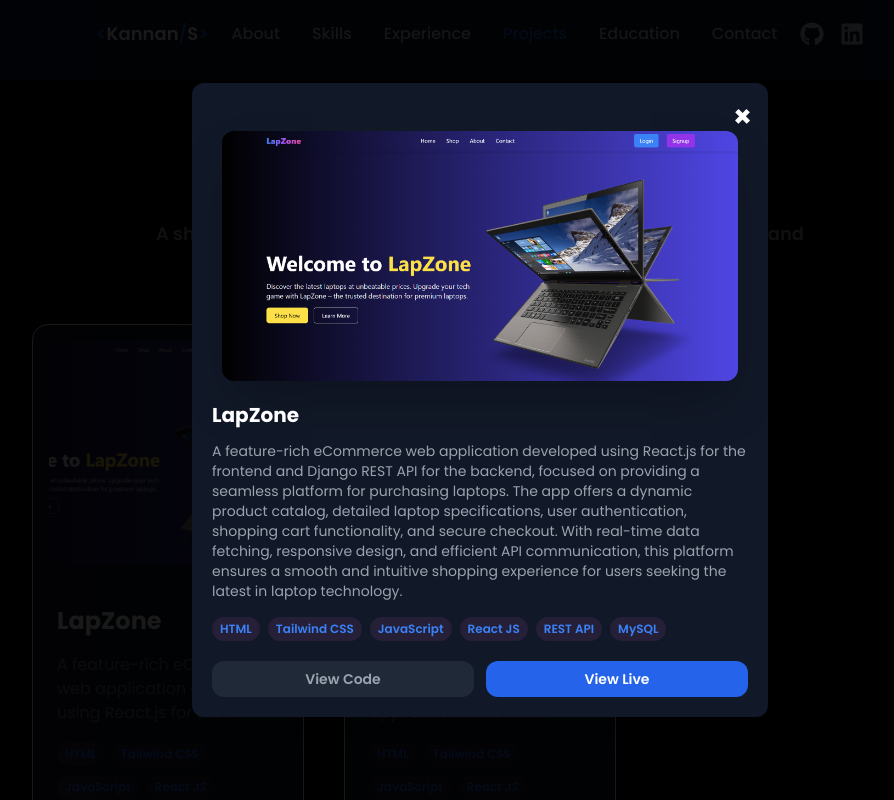
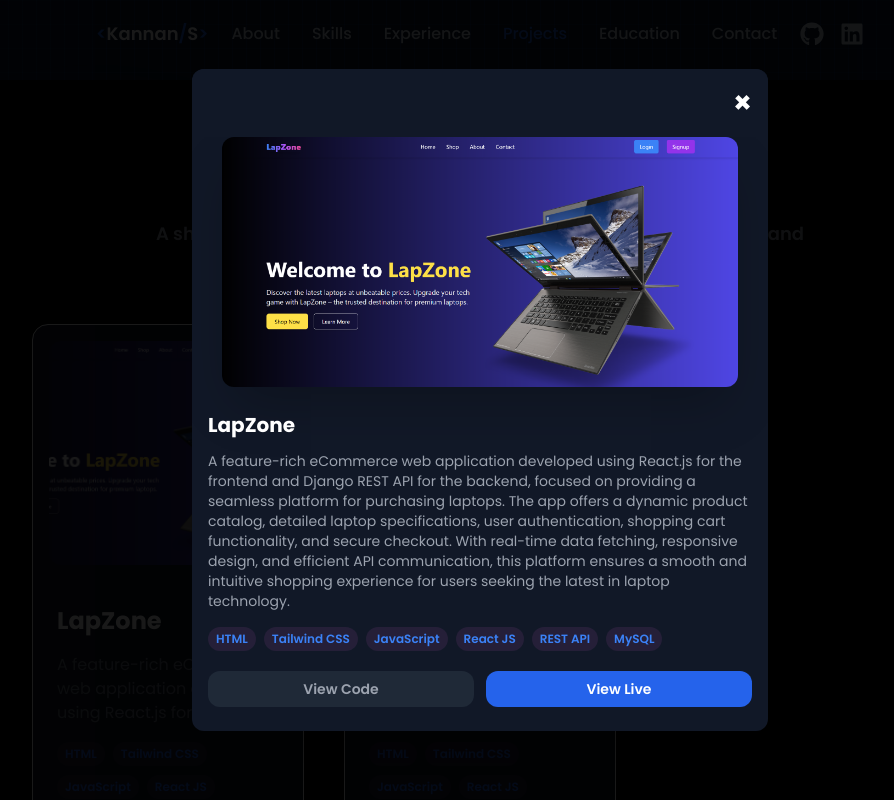
Before and after one commit to kannansk0512/KannanS-Portfolio, a React (Vite) app: page /work in a window 1280 px wide. Both pictures are taken after a click on the element 328 px from the left and 602 px from the top of the page. Shown: the top 800 px of the page, without its empty margins (160-1054 px from the left). Built offline with nearby package versions, Linux system fonts and the light colour scheme.

Commit message:
updation3

```diff
--- a/src/components/Work/Work.jsx
+++ b/src/components/Work/Work.jsx
@@ -89,25 +89,28 @@ const Work = () => {
 
       {/* Modal for Project Details */}
       {selectedProject && (
-        <div className="fixed inset-0 z-50 flex items-center justify-center bg-black bg-opacity-90 p-4 overflow-y-auto">
-          <div className="bg-gray-900 rounded-xl shadow-2xl w-full max-w-xl mx-auto relative pt-12">
-            {/* Close Button */}
-            <button
-              onClick={handleCloseModal}
-              className="absolute top-4 right-4 text-white text-3xl font-bold hover:text-blue-500 z-10"
-            >
-              &times;
-            </button>
+        <div className="fixed inset-0 z-50 flex items-center justify-center bg-black bg-opacity-90 p-2 sm:p-4 overflow-y-auto">
+          <div className="bg-gray-900 rounded-xl shadow-2xl w-full max-w-xl mx-auto relative max-h-[90vh] overflow-y-auto">
+            {/* Close button */}
+            <div className="sticky top-0 z-10 bg-gray-900 p-4 flex justify-end">
+              <button
+                onClick={handleCloseModal}
+                className="text-white text-3xl font-bold hover:text-blue-500"
+              >
+                &times;
+              </button>
+            </div>
 
-            <div className="flex flex-col">
-              <div className="w-full flex justify-center px-4">
+            {/* Modal Content */}
+            <div className="flex flex-col px-4 pb-6">
+              <div className="w-full flex justify-center">
                 <img
                   src={selectedProject.image}
                   alt={selectedProject.title}
-                  className="w-[95%] object-contain rounded-xl shadow-2xl"
+                  className="w-full sm:w-[95%] object-contain rounded-xl shadow-2xl"
                 />
               </div>
-              <div className="p-4 sm:p-5">
+              <div className="pt-4 sm:pt-6">
                 <h3 className="text-lg sm:text-xl font-bold text-white mb-3">
                   {selectedProject.title}
                 </h3>
```
